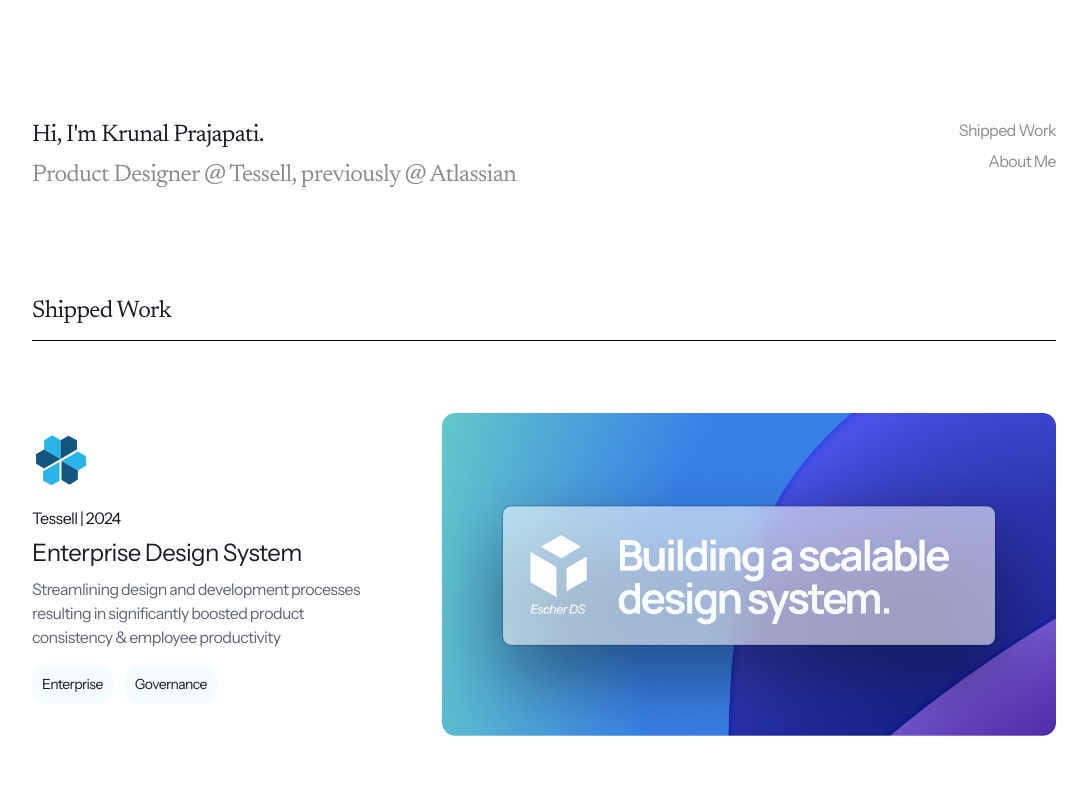
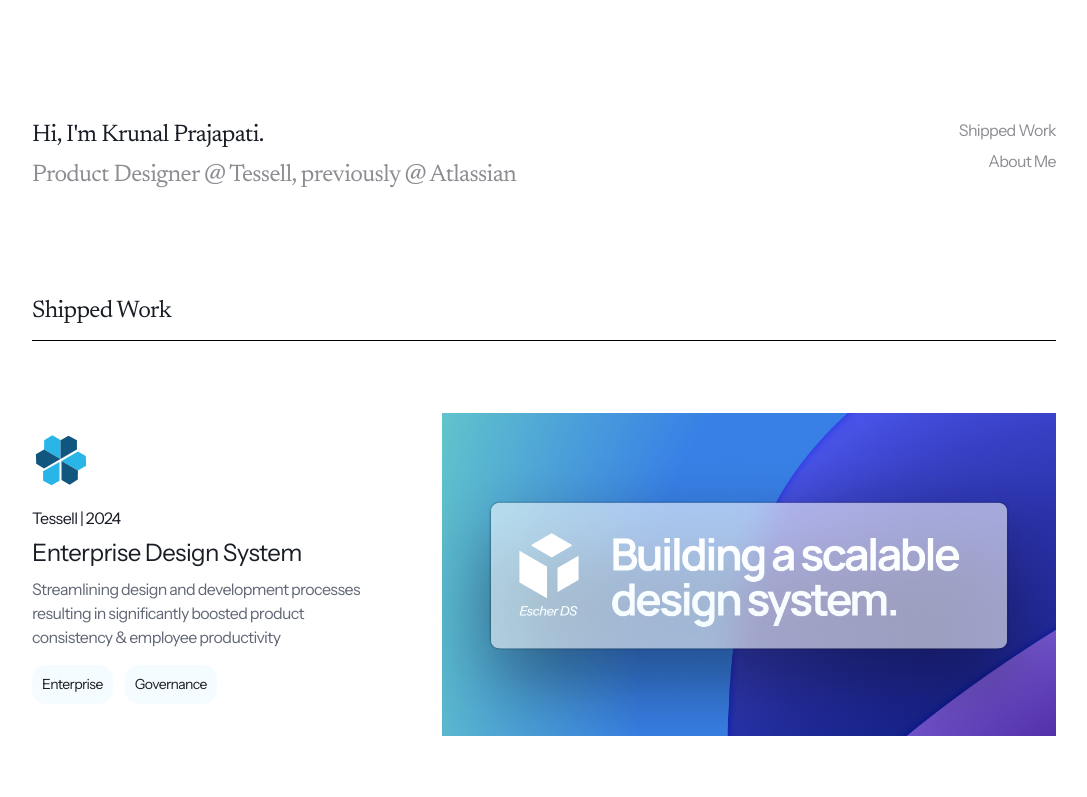
Before and after one commit to PKrunal26/portfolio, a plain HTML site: page index.html in a window 1280 px wide. In both pictures the pointer is over the picture 844 px from the left and 574 px from the top of the page. Shown: the top 797 px of the page, without its empty margins (96-1183 px from the left). Drawn offline with Linux system fonts and the light colour scheme.

Commit message:
Add zoom on project card images

```diff
--- a/styles/style.css
+++ b/styles/style.css
@@ -161,6 +161,7 @@ a {
 .work-item-right {
     display: flex;
     align-items: center;
+    overflow: hidden;
     /*background-image: url("/images/dch_bg.png");*/
     /*background-size: contain;*/
     /*background-repeat: no-repeat;*/
@@ -171,6 +172,11 @@ a {
     height: auto;
     width: 100%;
     display: block;
+    transition: transform 0.3s ease;
+}
+
+.work-item:hover .work-item-right-image {
+    transform: scale(1.05);
 }
 
 .work-item-tags {
```
